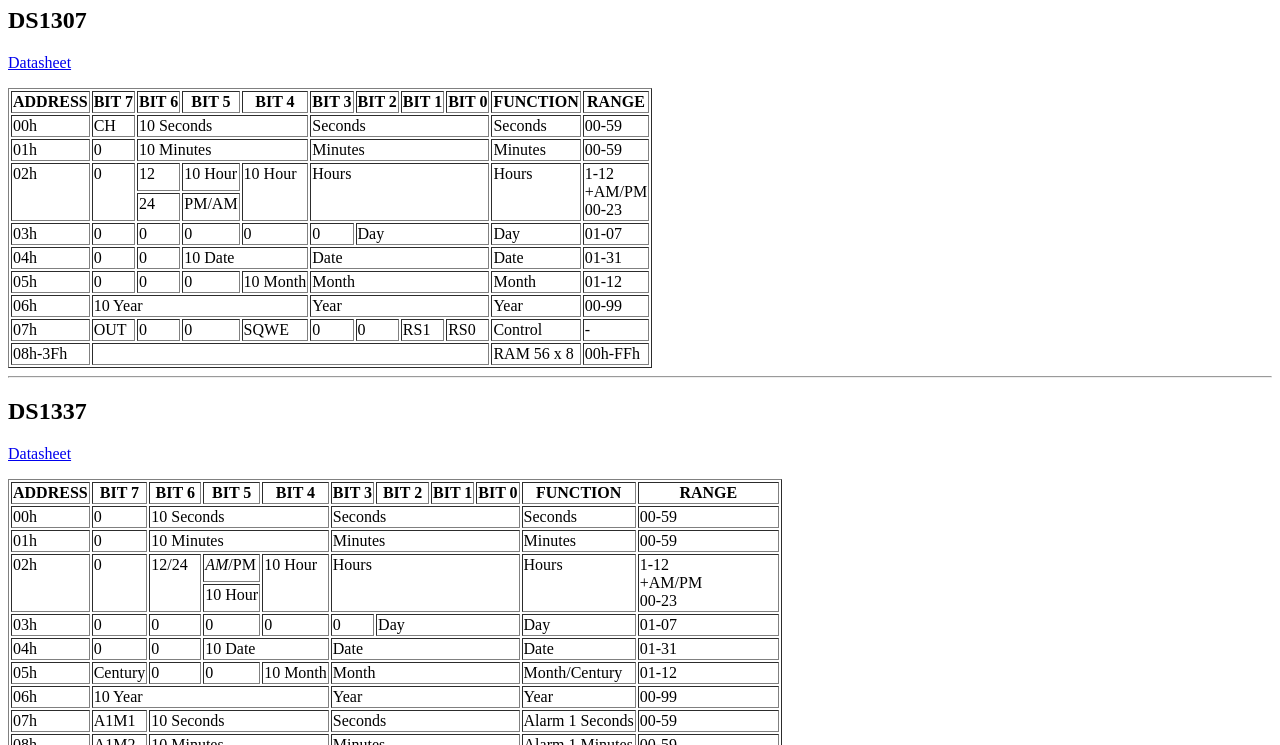
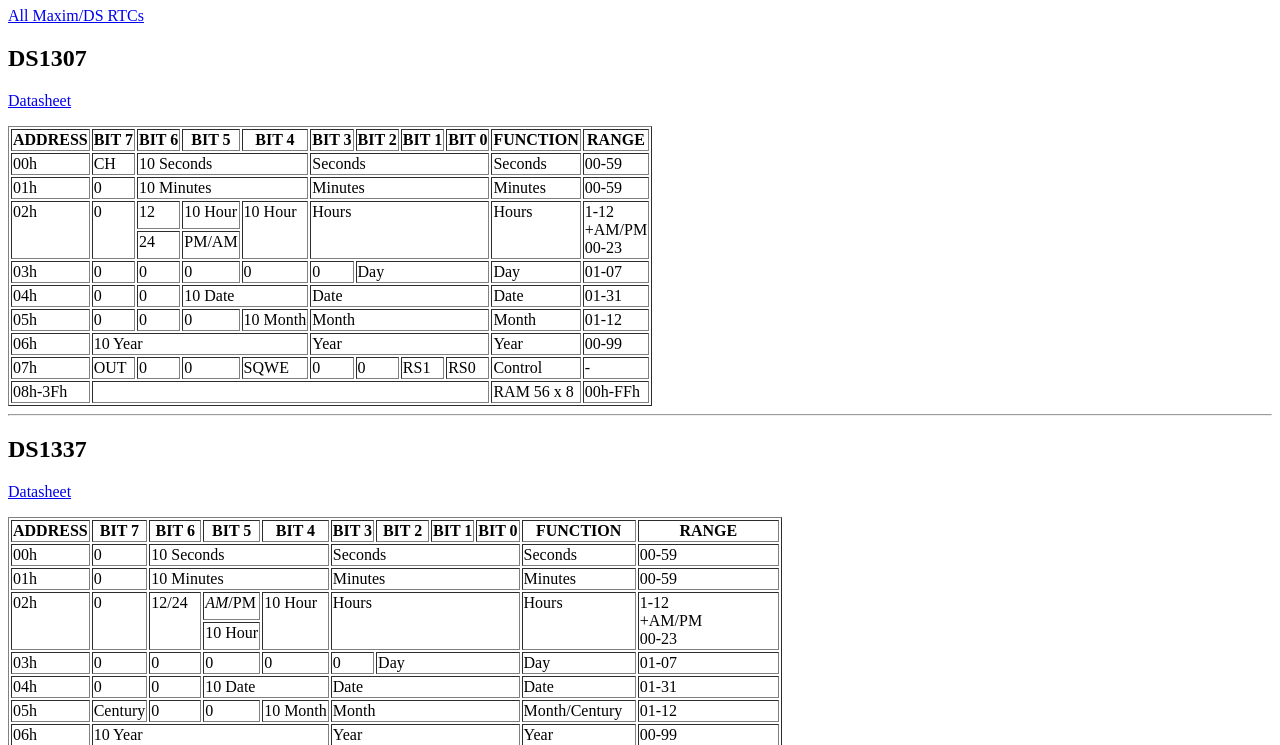
Before and after one commit to logic/arduino-rtc, a plain HTML site: page timekeeping.html in a window 1280 px wide. Shown: the part 73-818 px from the top of the page. Drawn offline with Linux system fonts and the light colour scheme.

Commit message:
Add link to Maxim's list of RTCs.

```diff
--- a/timekeeping.html
+++ b/timekeeping.html
@@ -6,6 +6,8 @@
   <body>
 
 <h1>Timekeeping Registers</h1>
+
+<p><a href="http://para.maxim-ic.com/en/search.mvp?fam=rtc&374=I%3Csup%3E2%3C/sup%3EC&tree=timers">All Maxim/DS RTCs</a></p>
 
 <h2>DS1307</h2>
 <p><a href="http://datasheets.maxim-ic.com/en/ds/DS1307.pdf">Datasheet</a></p>
```
